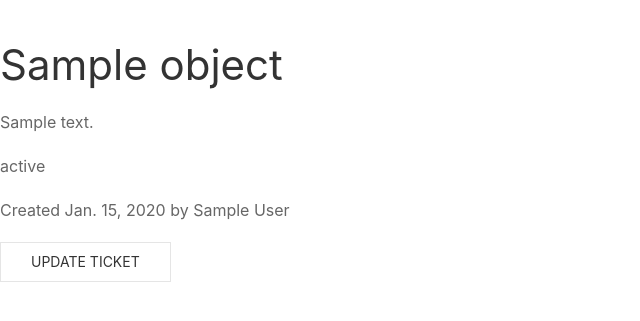
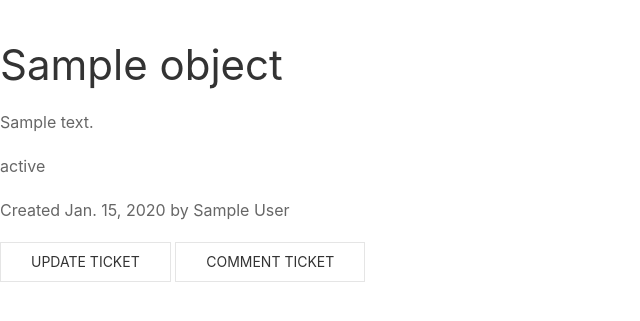
Before and after one commit to karabellyj/IIS-ITS, a Django app: template templates/core/ticket_detail.html in a window 1280 px wide. Shown: the part 80-401 px from the top of the page, without its empty margins (0-640 px from the left). Run offline with Django 3.2, Linux system fonts and the light colour scheme; the template is opened without the code that fills it: most values are stand-ins (such as "Sample title", 1, 10 or a date in 2020).

Commit message:
use url path to pass ticket id to comment

```diff
--- a/core/urls.py
+++ b/core/urls.py
@@ -8,12 +8,12 @@ urlpatterns = [
     path('ticket/create/', views.TicketCreateView.as_view(), name='ticket-create'),
     path('ticket/<int:pk>/', views.TicketDetailView.as_view(), name='ticket-detail'),
     path('ticket/<int:pk>/update/', views.TicketUpdateView.as_view(), name='ticket-update'),
+    path('ticket/<int:pk>/comment/', views.CommentCreateView.as_view(), name='ticket-comment'),
     path('products/', views.ProductListView.as_view(), name='product-list'),
     path('product/create/', views.ProductCreateView.as_view(), name='product-create'),
     path('product/<int:pk>/', views.ProductDetailView.as_view(), name='product-detail'),
     path('tasks/', views.TaskListView.as_view(), name='task-list'),
     path('task/create/', views.TaskCreateView.as_view(), name='task-create'),
     path('task/<int:pk>/', views.TaskDetailView.as_view(), name='task-detail'),
-    path('comment/create/', views.CommentCreateView.as_view(), name='comment-create'),
     path('attachment/create/', views.AttachmentCreateView.as_view(), name='attachment-create'),
 ]
--- a/core/views.py
+++ b/core/views.py
@@ -76,7 +76,7 @@ class CommentCreateView(CreateView):
     def get_initial(self):
         initial = super().get_initial()
         initial = initial.copy()
-        initial['ticket'] = self.request.GET.get('ticket')
+        initial['ticket'] = self.kwargs.get(self.pk_url_kwarg)
         initial['user'] = self.request.user.pk
         return initial
 
--- a/templates/core/ticket_detail.html
+++ b/templates/core/ticket_detail.html
@@ -6,4 +6,5 @@
     <p>{{ object.state }}</p>
     <p>Created {{ object.created|date }} by {{ object.author }}</p>
     <a href="{% url 'core:ticket-update' object.pk %}" class="uk-button uk-button-default">Update ticket</a>
+    <a href="{% url 'core:ticket-comment' object.pk %}" class="uk-button uk-button-default">Comment ticket</a>
 {% endblock %}
```
